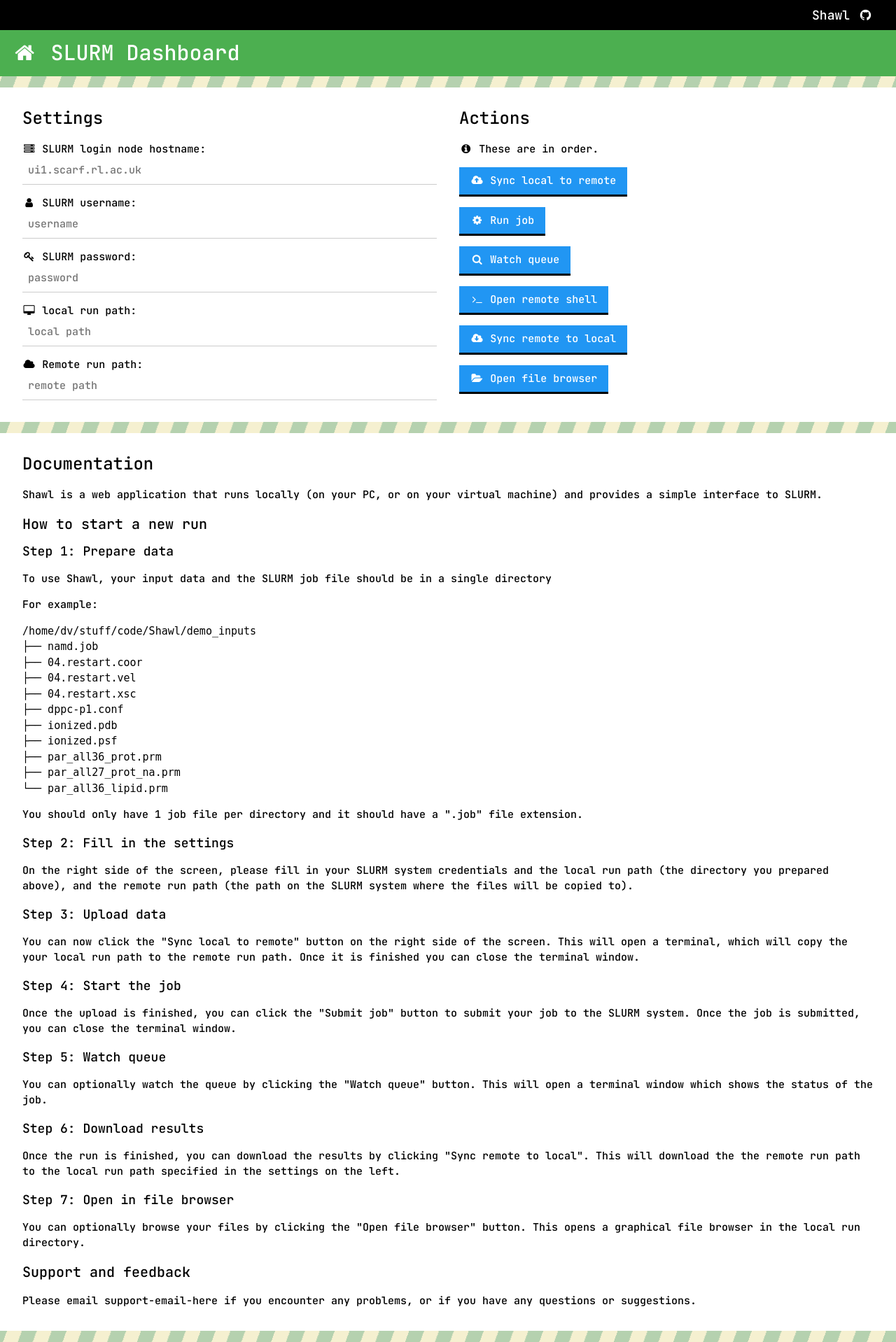
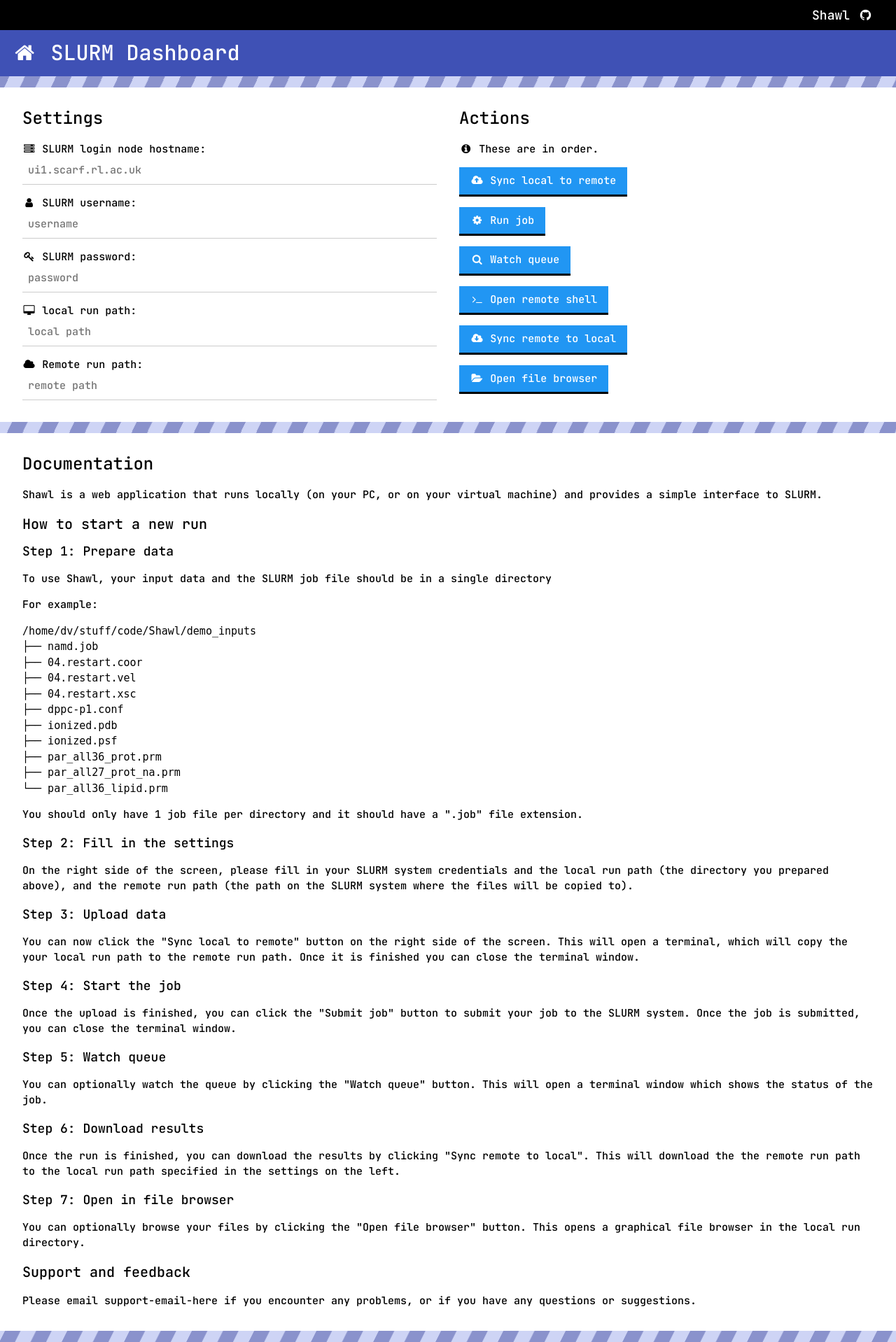
Before and after one commit to ral-facilities/daaas-shawl, a Flask app: page / in a window 1280 px wide. Shown: the whole page at 70% size. Run offline with Flask 2, Linux system fonts and the light colour scheme.

Commit message:
change colors

```diff
--- a/templates/app.jinja2
+++ b/templates/app.jinja2
@@ -19,8 +19,8 @@
     a { text-decoration: none }
     html,body,h1,h2,h3,h4,h5 {font-family: 'JetBrains Mono', monospace;}
     body{
-    background-image: linear-gradient(110deg, #b5d1af 25%, #f5f0d0 25%, #f5f0d0 50%, #b5d1af 50%, #b5d1af 75%, #f5f0d0 75%, #f5f0d0 100%);
-    background-size: 42.57px 116.95px;
+background-image: linear-gradient(116deg, #8a92cc 25%, #ced4f5 25%, #ced4f5 50%, #8a92cc 50%, #8a92cc 75%, #ced4f5 75%, #ced4f5 100%);
+background-size: 44.50px 91.25px;
     }
   </style>
   <body class="w3-light-gray">
@@ -31,7 +31,7 @@
       </span>
     </header>
 
-    <header class="w3-container w3-green">
+    <header class="w3-container w3-indigo">
       <h2>{{ icon('home') }} SLURM Dashboard</h2>
     </header>
 
```
